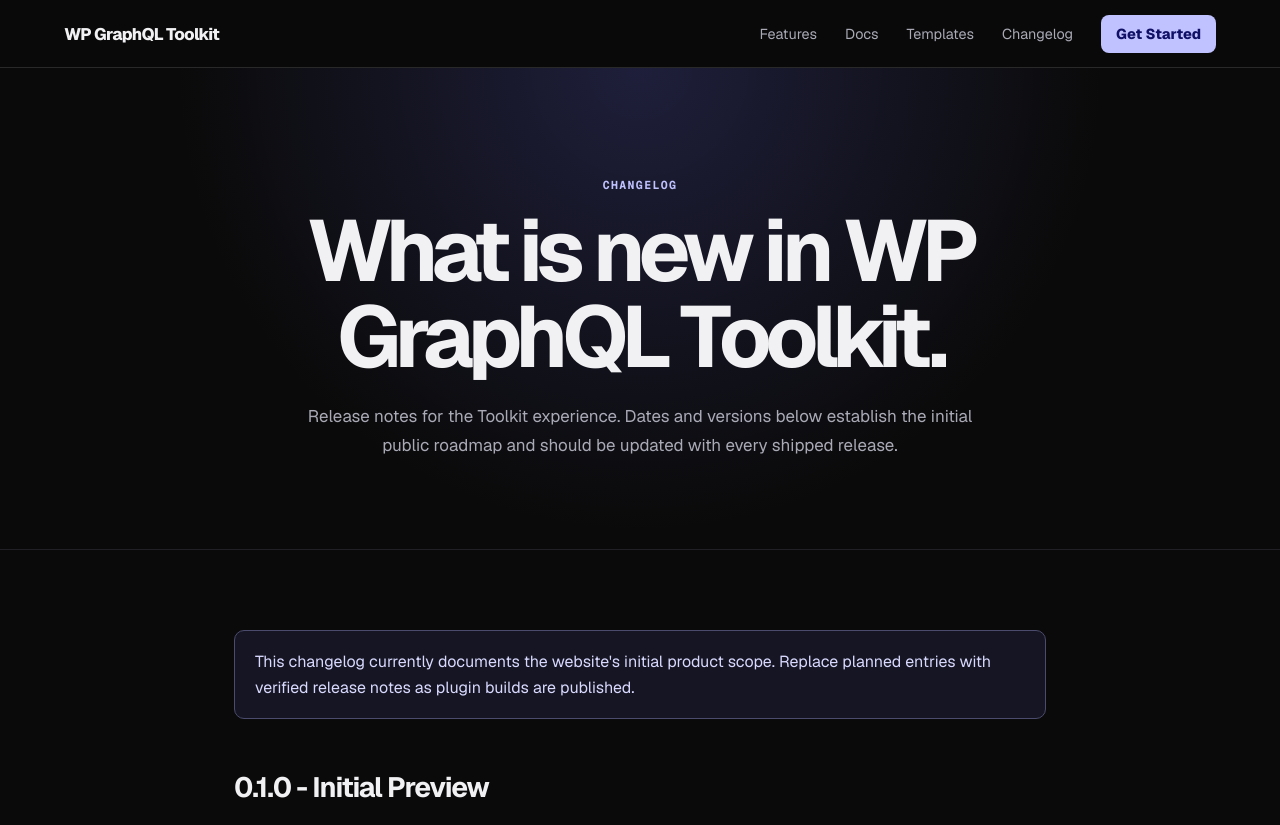
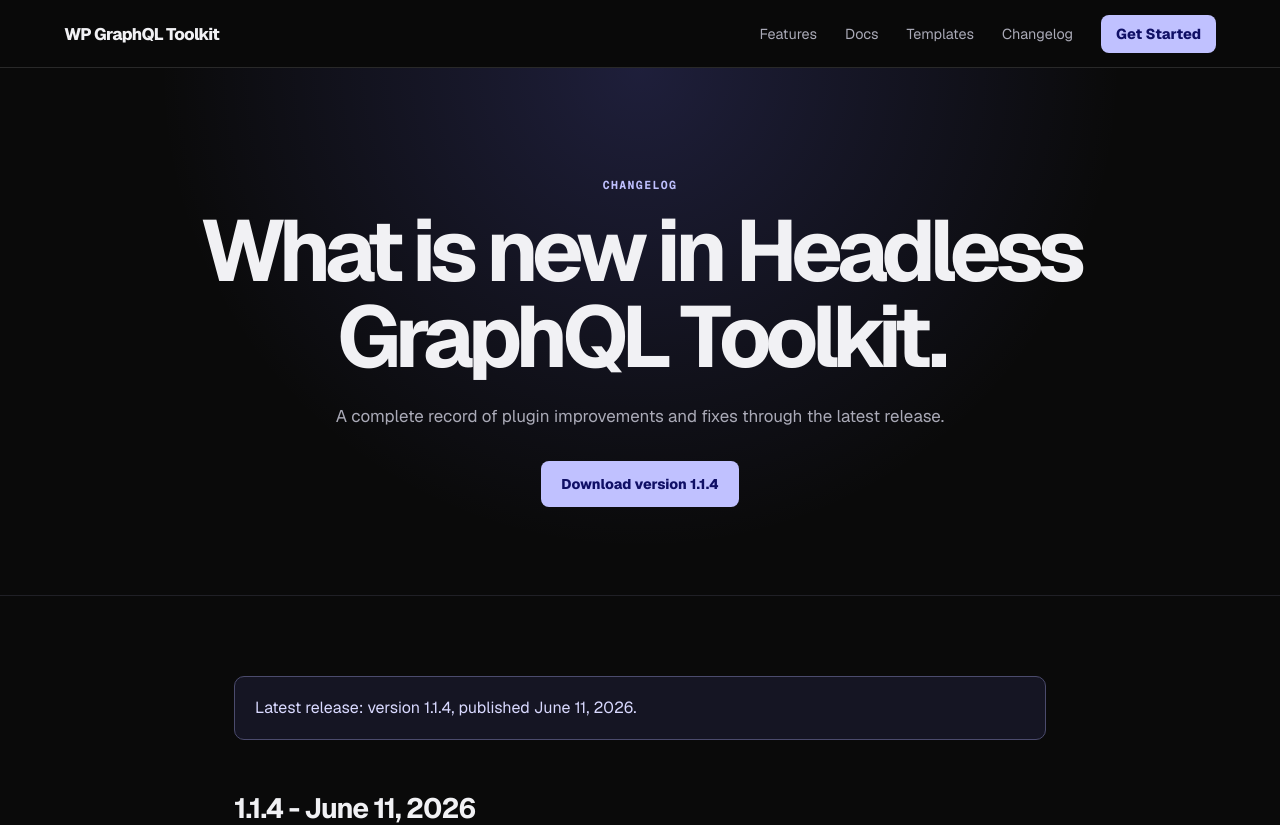
Before and after one commit to kaustubhkhandale/wp-graphql-toolkit-website, a Next.js app: page /changelog in a window 1280 px wide. Shown: the top 825 px of the page. Built offline with nearby package versions, Linux system fonts and the light colour scheme.

Commit message:
changelog updated

```diff
--- a/src/app/changelog/page.tsx
+++ b/src/app/changelog/page.tsx
@@ -1,14 +1,22 @@
 import type { Metadata } from "next";
 import { Article, ContentPage, PageHero } from "@/components/site/ContentPage";
 
-export const metadata: Metadata = { title: "Changelog | WP GraphQL Toolkit", description: "Product changes and release notes." };
+export const metadata: Metadata = {
+  title: "Changelog | WP GraphQL Toolkit",
+  description: "Release notes for Headless GraphQL Toolkit through version 1.1.4.",
+};
 
 export default function ChangelogPage() {
-  return <ContentPage><PageHero eyebrow="Changelog" title="What is new in WP GraphQL Toolkit." intro="Release notes for the Toolkit experience. Dates and versions below establish the initial public roadmap and should be updated with every shipped release." />
-    <Article notice="This changelog currently documents the website's initial product scope. Replace planned entries with verified release notes as plugin builds are published." sections={[
-      { title: "0.1.0 - Initial Preview", body: ["Initial product website and preview documentation published on June 10, 2026."], bullets: ["Visual query builder product flow", "Schema explorer and live preview concepts", "Saved query and export workflows", "Starter query templates", "Documentation, integrations, status, privacy, and terms pages"] },
-      { title: "Planned - Plugin Preview", bullets: ["Connect to the active WPGraphQL schema", "Select fields and arguments visually", "Preview query responses", "Save and organize reusable operations", "Export GraphQL documents and frontend-ready snippets"] },
-      { title: "Release Policy", body: ["Release notes should identify added capabilities, compatibility changes, migrations, security fixes, deprecations, and known limitations. Security-sensitive details may be delayed until users have had time to update."] },
+  return <ContentPage><PageHero eyebrow="Changelog" title="What is new in Headless GraphQL Toolkit." intro="A complete record of plugin improvements and fixes through the latest release." actions={[
+    { href: "/download-plugin/headless-graphql-toolkit-1.1.4.zip", label: "Download version 1.1.4" },
+  ]} />
+    <Article notice="Latest release: version 1.1.4, published June 11, 2026." sections={[
+      { title: "1.1.4 - June 11, 2026", bullets: ["Added clear clipboard feedback and tooltips for icon actions.", "Improved Query Builder field layout to prevent label overlap.", "Removed the unused Author URI."] },
+      { title: "1.1.3 - June 10, 2026", bullets: ["Updated the Visit plugin site link to the official plugin website."] },
+      { title: "1.1.2 - June 10, 2026", bullets: ["Prepared the plugin for WordPress.org directory review.", "Removed unfinished premium AI controls from the free plugin.", "Updated public naming, metadata, privacy disclosures, and package contents."] },
+      { title: "1.1.1 - June 10, 2026", bullets: ["Added a safe uninstall data preference that preserves plugin data by default.", "Added explicit cleanup of saved queries, favorites, categories, and settings when administrators enable uninstall deletion.", "Included uninstall.php and server-side settings support in marketplace packages."] },
+      { title: "1.1.0 - June 9, 2026", bullets: ["Added schema-aware Playground field suggestions with keyboard and mouse interactions.", "Added query saving from Query Builder and Playground.", "Redesigned Saved Queries, Templates, Schema Explorer, and shared page headers.", "Added WPGraphQL compatibility checks, diagnostics, and automated release quality tests."] },
+      { title: "1.0.0 - Initial Development Release", bullets: ["Published the initial development release of Headless GraphQL Toolkit."] },
     ]} />
   </ContentPage>;
 }
```
